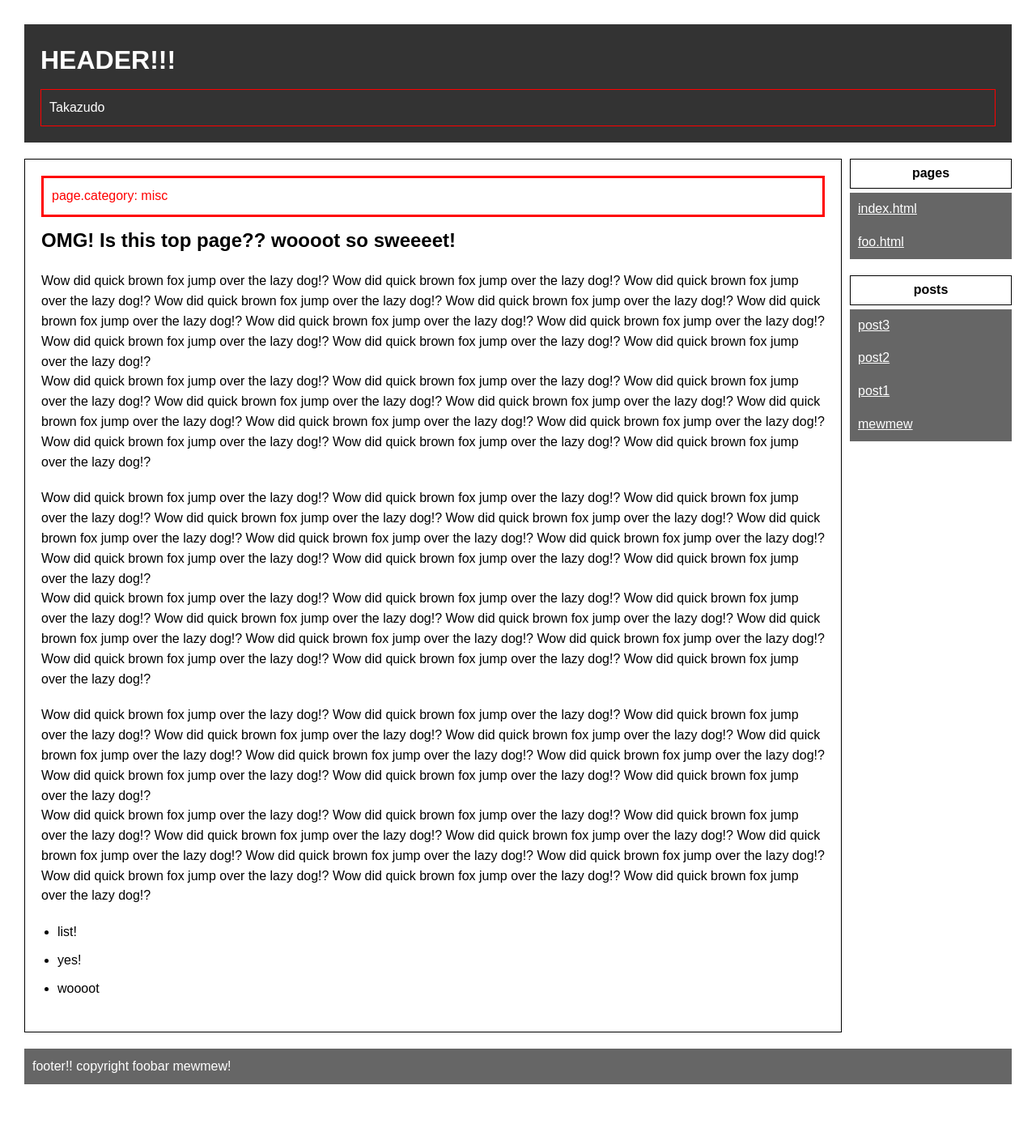
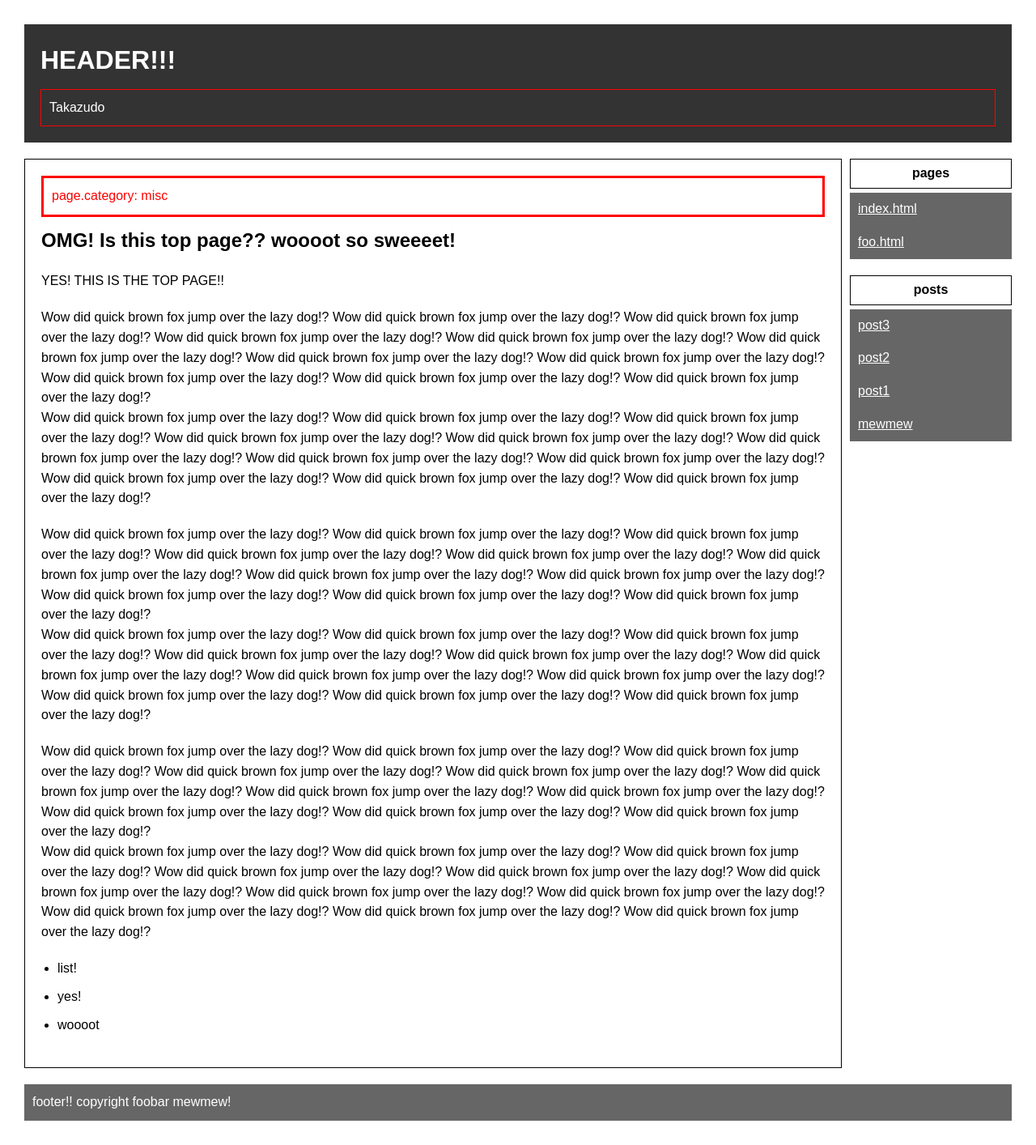
Before and after one commit to Takazudo/jekylltest, a Jekyll site: the page built from index.md, in a window 1280 px wide. Shown: the whole page at 81% size. Built offline with Jekyll 4.4.1, drawn with Linux system fonts in a browser that asks for light colours; Markdown is read by kramdown in place of the engine named in the settings; before the commit the page ends 1369 px from its top, so only the background shows below that.

```diff
--- a/index.md
+++ b/index.md
@@ -5,6 +5,8 @@ category: misc
 ---
 
 ## OMG! Is this top page?? woooot so sweeeet!
+
+YES! THIS IS THE TOP PAGE!!
 
 Wow did quick brown fox jump over the lazy dog!? Wow did quick brown fox jump over the lazy dog!? Wow did quick brown fox jump over the lazy dog!? Wow did quick brown fox jump over the lazy dog!? Wow did quick brown fox jump over the lazy dog!? Wow did quick brown fox jump over the lazy dog!? Wow did quick brown fox jump over the lazy dog!? Wow did quick brown fox jump over the lazy dog!? Wow did quick brown fox jump over the lazy dog!? Wow did quick brown fox jump over the lazy dog!? Wow did quick brown fox jump over the lazy dog!?
 Wow did quick brown fox jump over the lazy dog!? Wow did quick brown fox jump over the lazy dog!? Wow did quick brown fox jump over the lazy dog!? Wow did quick brown fox jump over the lazy dog!? Wow did quick brown fox jump over the lazy dog!? Wow did quick brown fox jump over the lazy dog!? Wow did quick brown fox jump over the lazy dog!? Wow did quick brown fox jump over the lazy dog!? Wow did quick brown fox jump over the lazy dog!? Wow did quick brown fox jump over the lazy dog!? Wow did quick brown fox jump over the lazy dog!?
```
Also changed, not shown: 1 other file.
